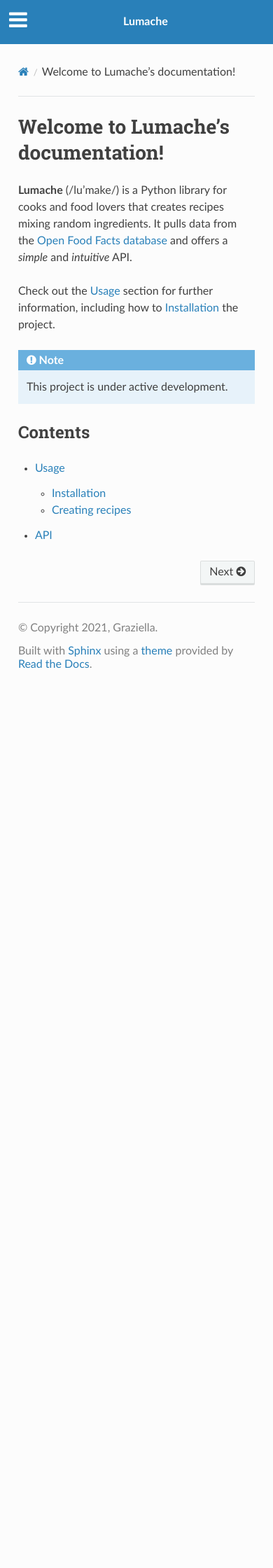
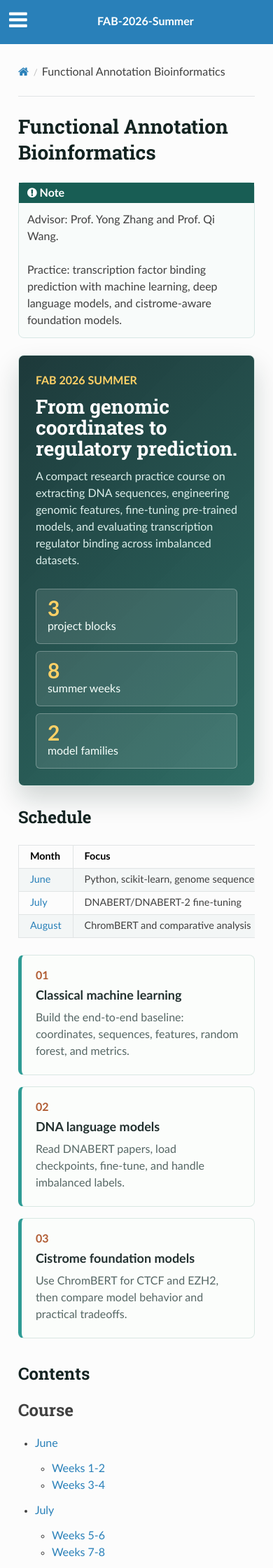
Before and after one commit to zhaoweiyu-github/FAB-2026-Summer, a Sphinx documentation site: the page built from docs/source/index.rst, in a window 390 px wide. Shown: the top 2240 px of the page at 70% size. Built offline with Sphinx 7.4.7 and the Read the Docs theme 3.1.0, drawn with Linux system fonts in a browser that asks for light colours; before the commit the page ends 985 px from its top, so only the background shows below that; some of the changed text lies outside the part shown.

Commit message:
Build template

```diff
--- /dev/null
+++ b/docs/source/July.rst
@@ -0,0 +1,57 @@
+July
+====
+
+Weeks 5-6
+---------
+
+During Weeks 5 and 6, your assignment is to fine-tune a pre-trained DNA
+language model, such as `DNABERT <https://github.com/jerryji1993/DNABERT>`_ or
+`DNABERT-2 <https://github.com/MAGICS-LAB/DNABERT_2>`_, for CTCF binding
+prediction.
+
+The training and testing datasets follow the same coordinate-label format used
+in June:
+
+.. code-block:: text
+
+   chrom,start,end,build_region_index,peak_k562:ctcf
+   chr6,70413000,70414000,1670062,True
+   chr4,25173000,25174000,1372412,True
+   chr17,47890000,47891000,786861,True
+   chr11,44656000,44657000,319623,False
+   chrX,48430000,48431000,2087452,False
+
+Tasks
+~~~~~
+
+1. Read the `DNABERT paper <https://pubmed.ncbi.nlm.nih.gov/33538820/>`_ and
+   inspect the model repository to understand pre-training, tokenization, and
+   fine-tuning.
+2. Convert each genomic interval into the input format required by the selected
+   DNA language model.
+3. Load a pre-trained checkpoint and fine-tune it for binary CTCF binding
+   classification.
+4. Because the dataset may be imbalanced, compare cross-entropy with a
+   class-weighted loss or focal loss.
+
+Weeks 7-8
+---------
+
+Run the best fine-tuning configuration on GPU resources and prepare a concise
+comparison against your June baseline.
+
+Your report should include:
+
+1. Tokenization strategy and maximum sequence length.
+2. Training configuration, including batch size, learning rate, epochs, and
+   checkpoint selection.
+3. Evaluation metrics on the held-out test set.
+4. A short discussion of where the language model improves or fails compared
+   with the random forest baseline.
+
+Deliverable
+~~~~~~~~~~~
+
+Submit reproducible fine-tuning code, a README with the run command, and a
+result table that includes both the classical model and the language-model
+baseline.
--- /dev/null
+++ b/docs/source/_static/course.css
@@ -0,0 +1,149 @@
+.wy-nav-content {
+  max-width: 1120px;
+}
+
+.wy-side-nav-search {
+  background: #0f2d2e;
+}
+
+.wy-menu-vertical header,
+.wy-menu-vertical p.caption {
+  color: #8bd3c7;
+}
+
+.rst-content h1,
+.rst-content h2,
+.rst-content h3 {
+  color: #132321;
+}
+
+.course-hero {
+  display: grid;
+  grid-template-columns: minmax(0, 1fr) 260px;
+  gap: 28px;
+  align-items: end;
+  margin: 8px 0 28px;
+  padding: 34px;
+  border: 1px solid #d9e8e3;
+  border-radius: 8px;
+  background:
+    linear-gradient(135deg, rgba(15, 45, 46, 0.94), rgba(24, 93, 84, 0.9)),
+    repeating-linear-gradient(90deg, rgba(255, 255, 255, 0.10) 0 1px, transparent 1px 22px);
+  color: #f6fffb;
+  box-shadow: 0 18px 36px rgba(12, 38, 34, 0.18);
+}
+
+.course-hero h2 {
+  margin: 0 0 12px;
+  color: #ffffff;
+  font-size: 34px;
+  line-height: 1.08;
+}
+
+.course-hero p {
+  margin: 0;
+  color: #dcefeb;
+  font-size: 16px;
+}
+
+.course-hero .eyebrow {
+  margin-bottom: 10px;
+  color: #ffd166;
+  font-weight: 700;
+  text-transform: uppercase;
+}
+
+.hero-metrics {
+  display: grid;
+  gap: 10px;
+}
+
+.hero-metrics span {
+  display: block;
+  padding: 14px 16px;
+  border: 1px solid rgba(255, 255, 255, 0.28);
+  border-radius: 6px;
+  background: rgba(255, 255, 255, 0.10);
+}
+
+.hero-metrics strong {
+  display: block;
+  color: #ffd166;
+  font-size: 30px;
+  line-height: 1;
+}
+
+.schedule-table td,
+.schedule-table th {
+  vertical-align: top;
+}
+
+.course-cards {
+  display: grid;
+  grid-template-columns: repeat(3, minmax(0, 1fr));
+  gap: 16px;
+  margin: 22px 0 34px;
+}
+
+.course-card {
+  display: block;
+  min-height: 172px;
+  padding: 20px;
+  border: 1px solid #d9e8e3;
+  border-left: 5px solid #2f9c95;
+  border-radius: 8px;
+  background: #fbfdfb;
+  color: #22302f;
+  text-decoration: none;
+  transition: transform 160ms ease, box-shadow 160ms ease, border-color 160ms ease;
+}
+
+.course-card:hover {
+  border-color: #2f9c95;
+  box-shadow: 0 14px 28px rgba(19, 35, 33, 0.13);
+  color: #152826;
+  transform: translateY(-3px);
+  text-decoration: none;
+}
+
+.course-card span {
+  color: #b05c33;
+  font-weight: 700;
+  letter-spacing: 0;
+}
+
+.course-card strong {
+  display: block;
+  margin: 8px 0;
+  font-size: 18px;
+}
+
+.course-card p {
+  margin: 0;
+  color: #566765;
+}
+
+.admonition.note {
+  border-radius: 8px;
+  border: 1px solid #d8e8e6;
+  background: #f8fbfa;
+}
+
+.admonition.note .admonition-title {
+  background: #185d54;
+}
+
+@media (max-width: 900px) {
+  .course-hero,
+  .course-cards {
+    grid-template-columns: 1fr;
+  }
+
+  .course-hero {
+    padding: 24px;
+  }
+
+  .course-hero h2 {
+    font-size: 28px;
+  }
+}
--- a/docs/source/conf.py
+++ b/docs/source/conf.py
@@ -2,9 +2,9 @@
 
 # -- Project information
 
-project = 'Lumache'
-copyright = '2021, Graziella'
-author = 'Graziella'
+project = 'FAB-2026-Summer'
+copyright = '2026, ZhangLab'
+author = 'ZhangLab'
 
 release = '0.1'
 version = '0.1.0'
@@ -14,8 +14,6 @@ version = '0.1.0'
 extensions = [
     'sphinx.ext.duration',
     'sphinx.ext.doctest',
-    'sphinx.ext.autodoc',
-    'sphinx.ext.autosummary',
     'sphinx.ext.intersphinx',
 ]
 
@@ -30,6 +28,15 @@ templates_path = ['_templates']
 # -- Options for HTML output
 
 html_theme = 'sphinx_rtd_theme'
+html_logo = None
+html_favicon = None
+html_static_path = ['_static']
+html_css_files = ['course.css']
+html_theme_options = {
+    'navigation_depth': 3,
+    'collapse_navigation': False,
+    'sticky_navigation': True,
+}
 
 # -- Options for EPUB output
 epub_show_urls = 'footnote'
--- a/docs/source/index.rst
+++ b/docs/source/index.rst
@@ -1,22 +1,80 @@
-Welcome to Lumache's documentation!
-===================================
-
-**Lumache** (/lu'make/) is a Python library for cooks and food lovers
-that creates recipes mixing random ingredients.
-It pulls data from the `Open Food Facts database <https://world.openfoodfacts.org/>`_
-and offers a *simple* and *intuitive* API.
-
-Check out the :doc:`usage` section for further information, including
-how to :ref:`installation` the project.
+Functional Annotation Bioinformatics
+====================================
 
 .. note::
 
-   This project is under active development.
+   Advisor: Prof. Yong Zhang and Prof. Qi Wang.
+
+   Practice: transcription factor binding prediction with machine learning,
+   deep language models, and cistrome-aware foundation models.
+
+.. raw:: html
+
+   <section class="course-hero">
+     <div>
+       <p class="eyebrow">FAB 2026 Summer</p>
+       <h2>From genomic coordinates to regulatory prediction.</h2>
+       <p>
+         A compact research practice course on extracting DNA sequences,
+         engineering genomic features, fine-tuning pre-trained models, and
+         evaluating transcription regulator binding across imbalanced datasets.
+       </p>
+     </div>
+     <div class="hero-metrics" aria-label="Course overview">
+       <span><strong>3</strong> project blocks</span>
+       <span><strong>8</strong> summer weeks</span>
+       <span><strong>2</strong> model families</span>
+     </div>
+   </section>
+
+Schedule
+--------
+
+.. list-table::
+   :header-rows: 1
+   :class: schedule-table
+
+   * - Month
+     - Focus
+     - Main output
+   * - :doc:`June <June>`
+     - Python, scikit-learn, genome sequence extraction
+     - Classical CTCF binding classifier
+   * - :doc:`July <July>`
+     - DNABERT/DNABERT-2 fine-tuning
+     - Deep model for imbalanced CTCF prediction
+   * - :doc:`August <August>`
+     - ChromBERT and comparative analysis
+     - CTCF/EZH2 model report and reproducible code
+
+.. raw:: html
+
+   <div class="course-cards">
+     <a class="course-card" href="June.html">
+       <span>01</span>
+       <strong>Classical machine learning</strong>
+       <p>Build the end-to-end baseline: coordinates, sequences, features, random forest, and metrics.</p>
+     </a>
+     <a class="course-card" href="July.html">
+       <span>02</span>
+       <strong>DNA language models</strong>
+       <p>Read DNABERT papers, load checkpoints, fine-tune, and handle imbalanced labels.</p>
+     </a>
+     <a class="course-card" href="August.html">
+       <span>03</span>
+       <strong>Cistrome foundation models</strong>
+       <p>Use ChromBERT for CTCF and EZH2, then compare model behavior and practical tradeoffs.</p>
+     </a>
+   </div>
 
 Contents
 --------
 
 .. toctree::
+   :maxdepth: 2
+   :caption: Course
 
-   usage
-   api
+   June
+   July
+   August
+   resources
```
Also changed, not shown: README.rst (+15 -6 lines), docs/source/August.rst (added, +41 -0 lines), docs/source/June.rst (added, +66 -0 lines), docs/source/api.rst (deleted, +0 -7 lines), docs/source/resources.rst (added, +24 -0 lines), docs/source/usage.rst (deleted, +0 -33 lines), .readthedocs.yaml, 2 other files.
